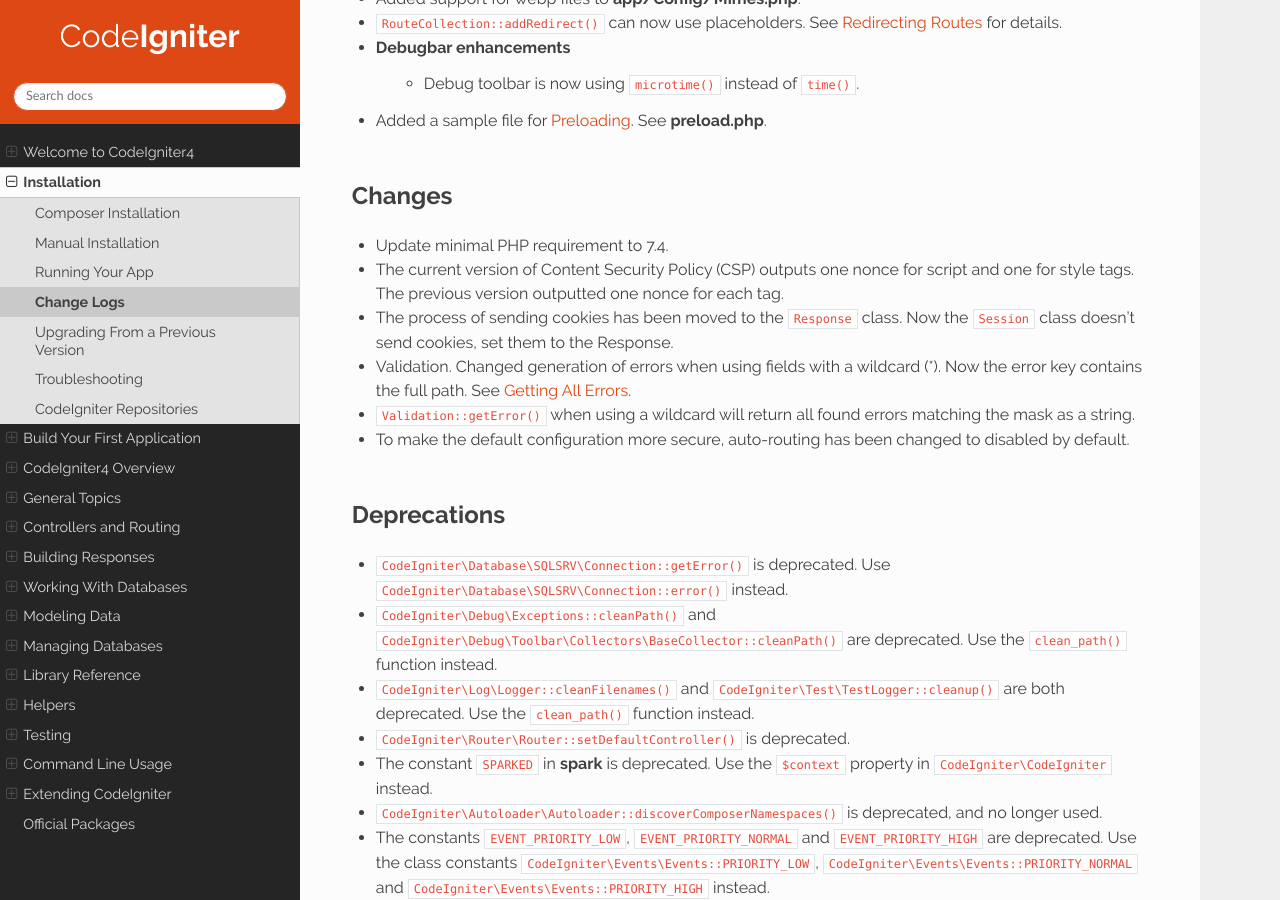
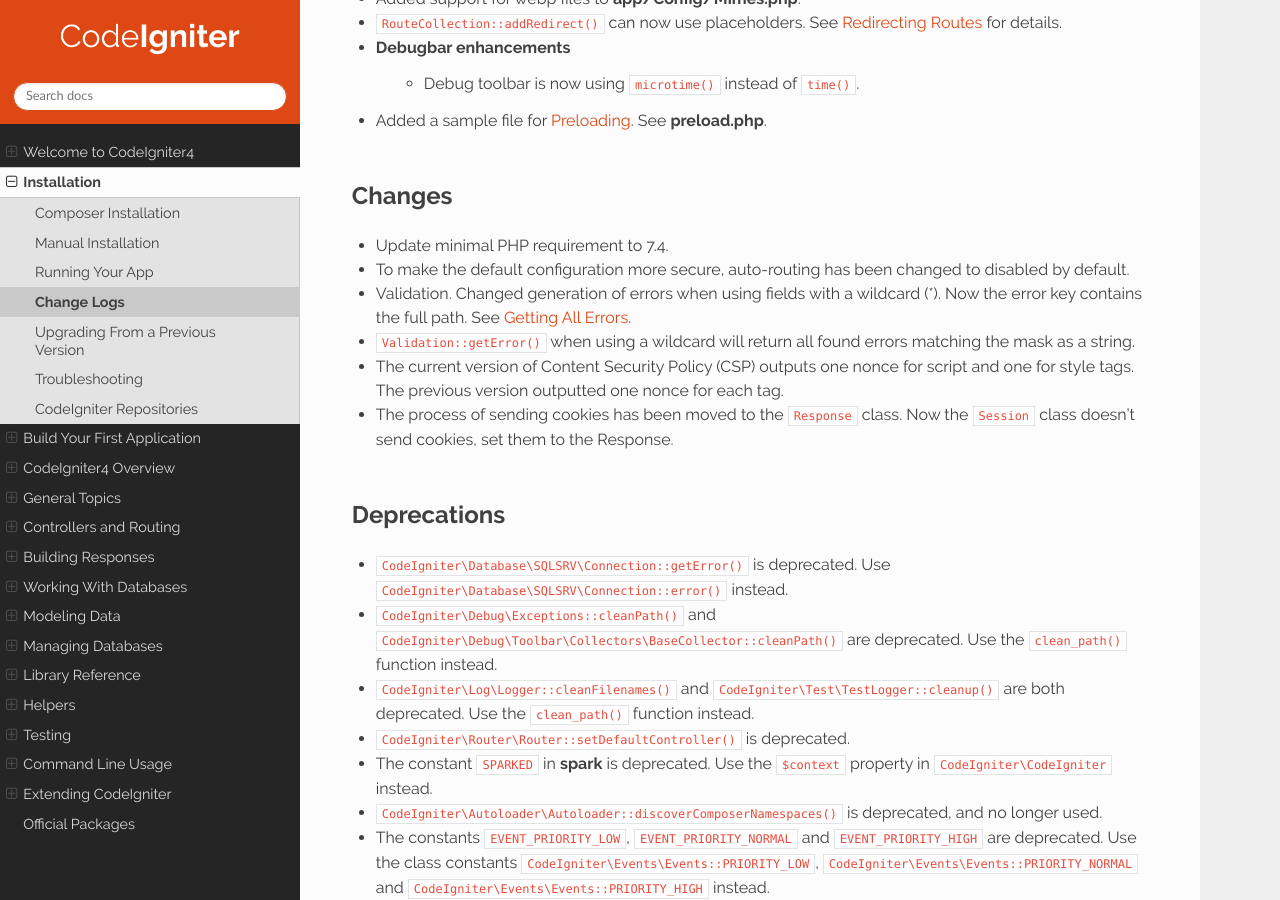
Before and after one commit to NEKOGET/ci4_user_guide_src, a Sphinx documentation site: the page built from source/changelogs/v4.2.0.rst, in a window 1280 px wide and 900 px high, scrolled down 4306 px. Built offline with Sphinx 7.4.7 and the Read the Docs theme 2.0.0, drawn with Linux system fonts in a browser that asks for light colours; cross-references to code outside the pages are shown as plain code.

Commit message:
docs: change in order of importance

```diff
--- a/source/changelogs/v4.2.0.rst
+++ b/source/changelogs/v4.2.0.rst
@@ -135,11 +135,11 @@ Changes
 *******
 
 - Update minimal PHP requirement to 7.4.
+- To make the default configuration more secure, auto-routing has been changed to disabled by default.
+- Validation. Changed generation of errors when using fields with a wildcard (*). Now the error key contains the full path. See :ref:`validation-getting-all-errors`.
+- ``Validation::getError()`` when using a wildcard will return all found errors matching the mask as a string.
 - The current version of Content Security Policy (CSP) outputs one nonce for script and one for style tags. The previous version outputted one nonce for each tag.
 - The process of sending cookies has been moved to the ``Response`` class. Now the ``Session`` class doesn't send cookies, set them to the Response.
-- Validation. Changed generation of errors when using fields with a wildcard (*). Now the error key contains the full path. See :ref:`validation-getting-all-errors`.
-- ``Validation::getError()`` when using a wildcard will return all found errors matching the mask as a string.
-- To make the default configuration more secure, auto-routing has been changed to disabled by default.
 
 Deprecations
 ************
```
